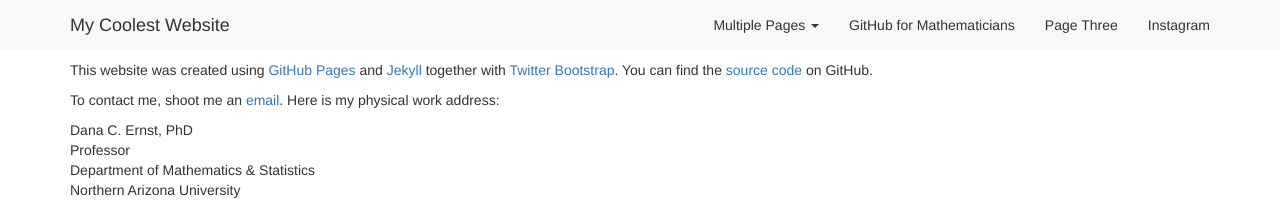
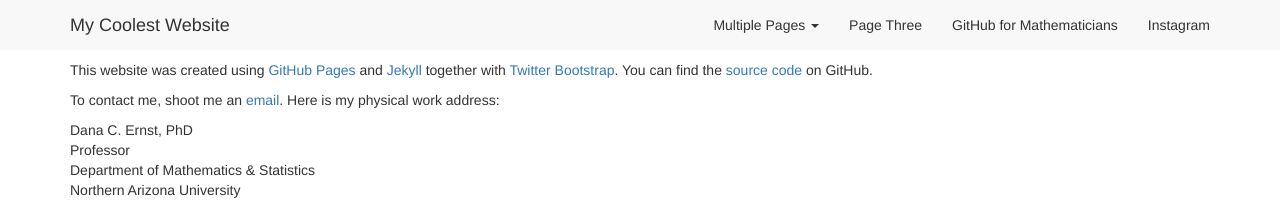
Before and after one commit to dcernst/SampleWebsite, a Jekyll site: the page built from index.md, in a window 1280 px wide. Shown: the top 202 px of the page. Built offline with Jekyll 4.4.1, drawn with Linux system fonts in a browser that asks for light colours; nearby versions of some CDN libraries; part of the change alters nothing that is shown.

Commit message:
Rearrange menu

```diff
--- a/_includes/header.html
+++ b/_includes/header.html
@@ -58,8 +58,8 @@
 <li><a href="{{ site.baseurl }}/page2">Page Two</a></li>
 </ul>
 </li>
+<li><a href="{{ site.baseurl }}/page3">Page Three</a></li>
 <li><a href="https://g4m.code4math.org/frontmatter.html">GitHub for Mathematicians</a></li>
-<li><a href="{{ site.baseurl }}/page3">Page Three</a></li>
 <li><a href="https://www.instagram.com/dcernst/" target="_blank">Instagram</a></li>
 </ul>
 </div>
```
